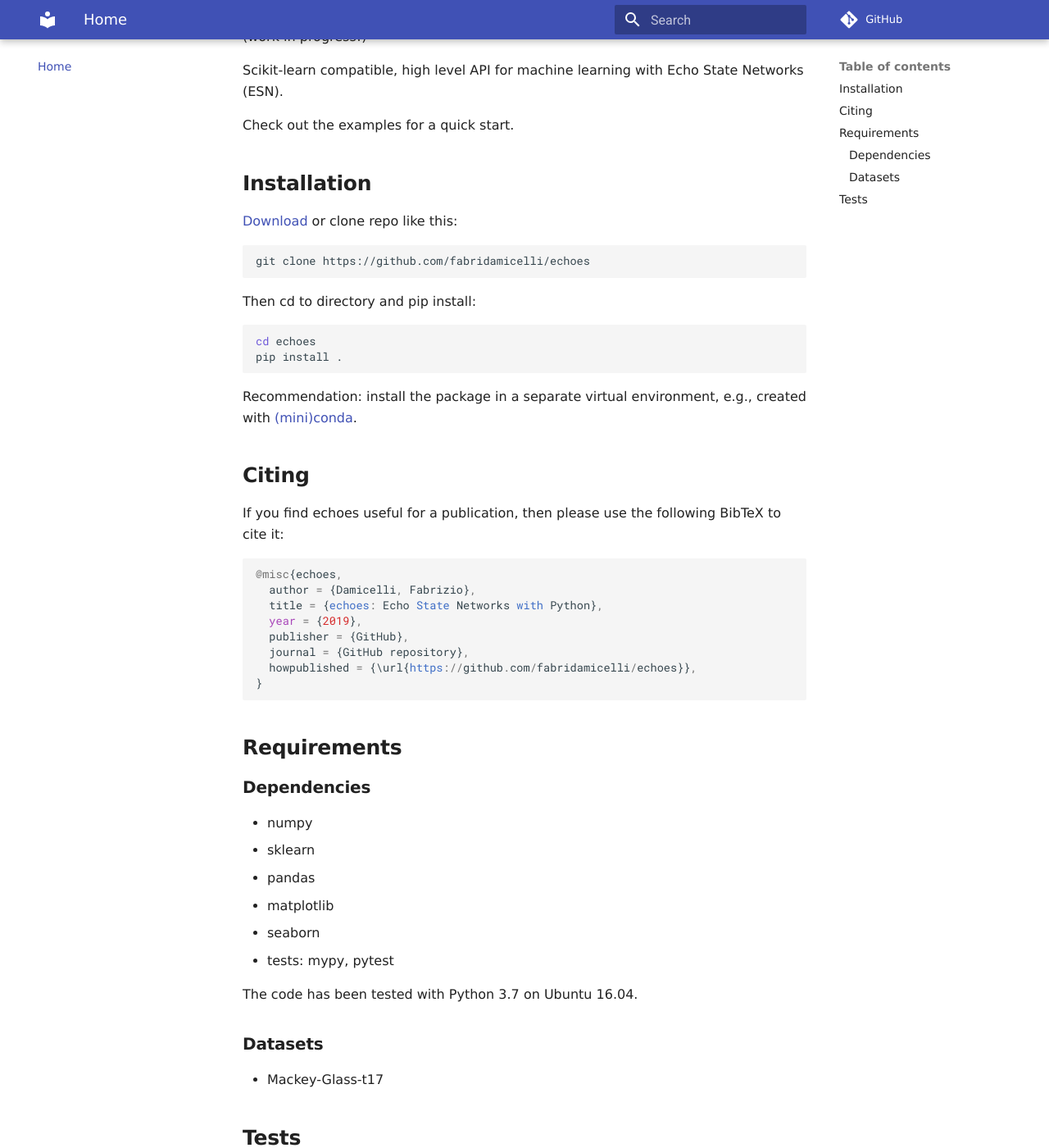
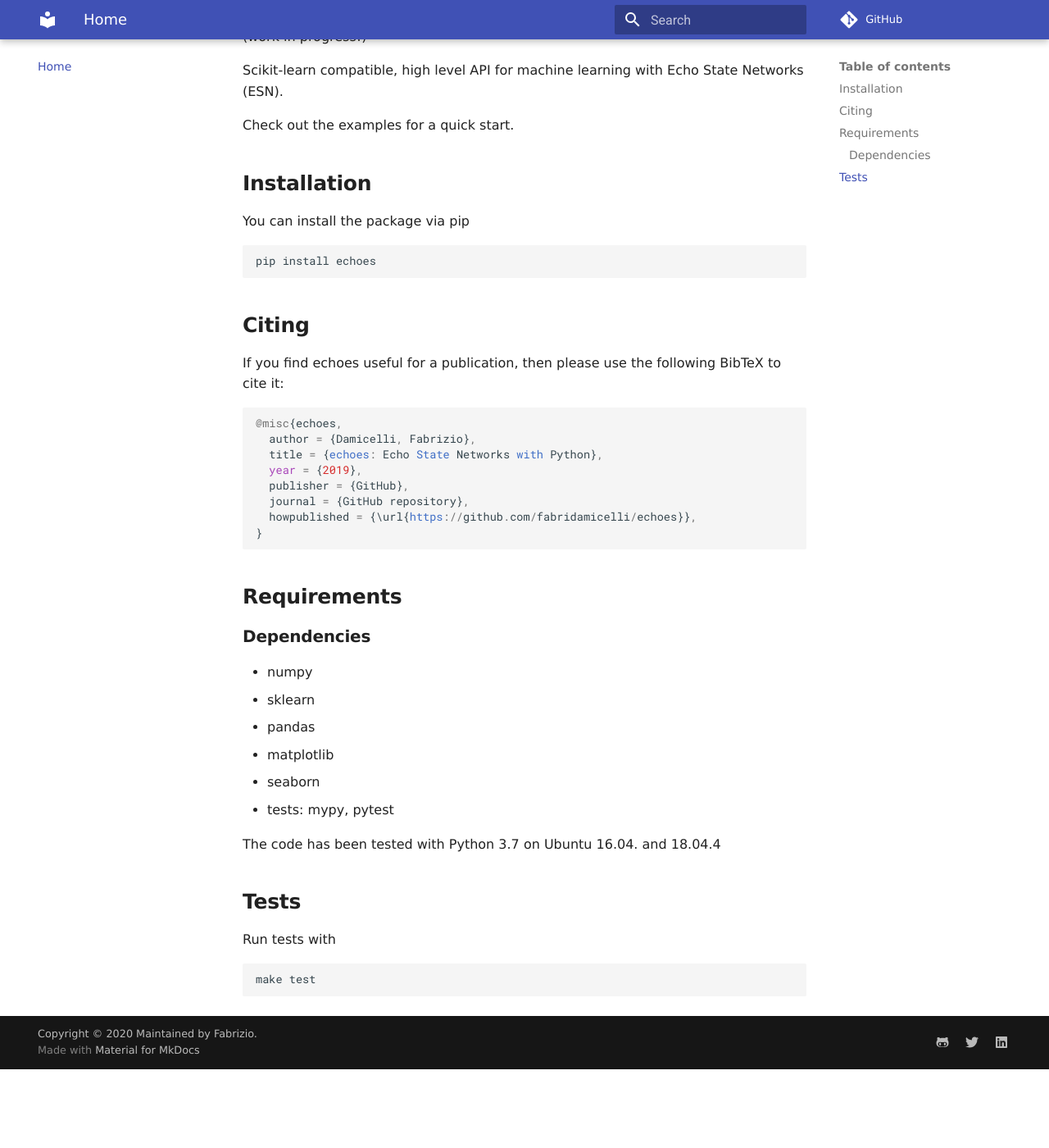
Before and after one commit to fabridamicelli/echoes, an MkDocs documentation site: the page built from docs/index.md, in a window 1280 px wide and 1400 px high, scrolled down 196 px. Shown: the whole window at 82% size. Built offline with MkDocs 1.6.1 and Material for MkDocs 9.7.7, drawn with Linux system fonts in a browser that asks for light colours; comment, search, counter and statistics services are not loaded; after the commit the page ends 1500 px from its top, so only the background shows below that.

Commit message:
make pip installable!

````diff
--- a/docs/index.md
+++ b/docs/index.md
@@ -6,20 +6,12 @@ Scikit-learn compatible, high level API for machine learning with Echo State Net
 Check out the examples for a quick start.
 
 ## Installation
-[Download](https://github.com/fabridamicelli/echoes/archive/master.zip) or clone repo like this:
+You can install the package via pip
 ```sh
-git clone https://github.com/fabridamicelli/echoes
+pip install echoes
 ```
 
-Then cd to directory and pip install:
-```sh
-cd echoes
-pip install .
-```
-Recommendation: install the package in a separate virtual environment, e.g., created with [(mini)conda](https://conda.io/docs/user-guide/install/index.html).
-
 ## Citing
-
 If you find echoes useful for a publication, then please use the following BibTeX to cite it:
 
 ```
@@ -42,10 +34,7 @@ If you find echoes useful for a publication, then please use the following BibTe
  - seaborn
  - tests: mypy, pytest
 
-The code has been tested with Python 3.7 on Ubuntu 16.04.
-
-### Datasets
- - Mackey-Glass-t17
+The code has been tested with Python 3.7 on Ubuntu 16.04. and 18.04.4
 
 ## Tests
 Run tests with
````
